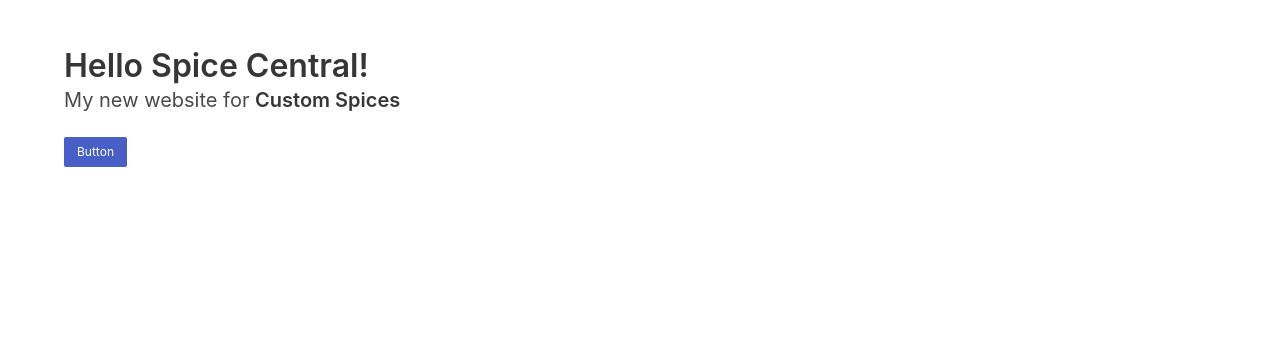
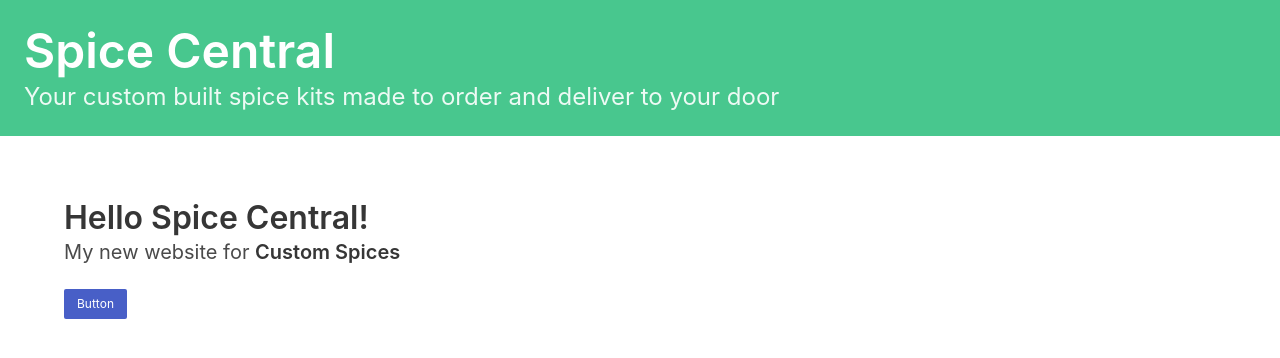
Before and after one commit to afitzer/Spice-Central, a Django app: page /spices/ in a window 1280 px wide. Shown: the part 56-414 px from the top of the page. Run offline with Django 4.2, Linux system fonts and the light colour scheme.

Commit message:
added a hero class to index.html

```diff
--- a/spices/templates/spices/index.html
+++ b/spices/templates/spices/index.html
@@ -71,6 +71,15 @@
             </div>
         </nav>
 
+        <section class="hero is-small is-success mb-4">
+            <div class="hero-body">
+                <h1 class="title is-1">Spice Central</h1>
+                <p class="subtitle is-4">
+                    Your custom built spice kits made to order and deliver to your door
+                </p>
+            </div>
+        </section>
+
         <section class="section">
             <div class="container">
                 <h1 class="title">
```
